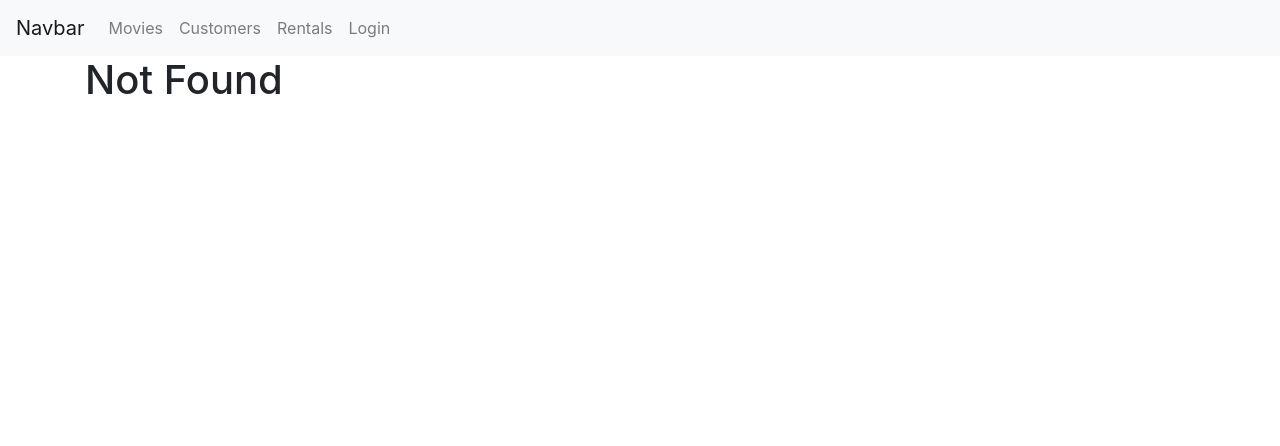
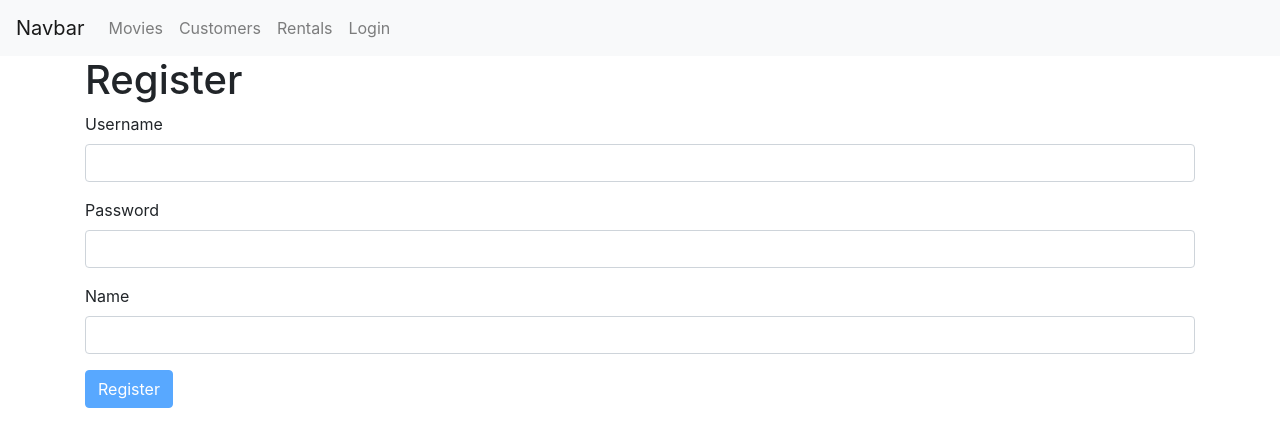
Before and after one commit to aindriu80/vidly-react, a React (Create React App) app: page /register in a window 1280 px wide. Before the commit this address led to /not-found. Shown: the top 446 px of the page. Built offline with nearby package versions, Linux system fonts and the light colour scheme.

Commit message:
Creating a registration form

```diff
--- a/src/App.js
+++ b/src/App.js
@@ -9,6 +9,7 @@ import Customers from "./components/customers";
 import NotFound from "./components/notFound";
 import Rentals from "./components/rentals";
 import "./App.css";
+import RegisterForm from "./components/registerForm";
 
 class App extends Component {
   state = {
@@ -72,6 +73,7 @@ class App extends Component {
         <NavBar />
         <main className="container">
           <Switch>
+            <Route path="/register" component={RegisterForm} />
             <Route path="/login" component={LoginForm} />
             <Route path="/movies/:id" component={MovieForm} />
             <Route path="/movies" component={Movies} />
--- /dev/null
+++ b/src/components/registerForm.jsx
@@ -0,0 +1,45 @@
+import React from "react";
+import Joi from "joi-browser";
+import Form from "./common/form";
+
+class RegisterForm extends Form {
+  state = {
+    data: { username: "", password: "", name: "" },
+    errors: {}
+  };
+
+  schema = {
+    username: Joi.string()
+      .required()
+      .email()
+      .label("Username"),
+    password: Joi.string()
+      .required()
+      .min(8)
+      .label("Password"),
+    name: Joi.string()
+      .required()
+      .label("Your Name")
+  };
+
+  doSubmit = () => {
+    // Call the server
+    console.log("Submitted");
+  };
+
+  render() {
+    return (
+      <div>
+        <h1>Register</h1>
+        <form onSubmit={this.handleSubmit}>
+          {this.renderInput("username", "Username")}
+          {this.renderInput("password", "Password", "password")}
+          {this.renderInput("name", "Name")}
+          {this.renderButton("Register")}
+        </form>
+      </div>
+    );
+  }
+}
+
+export default RegisterForm;
```
